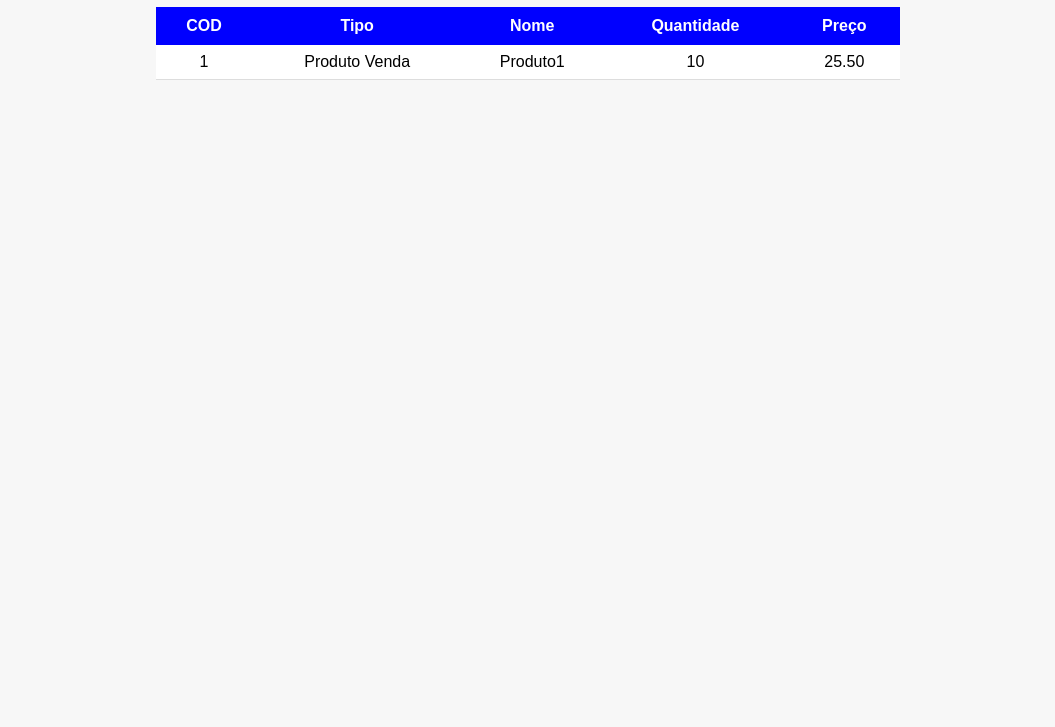
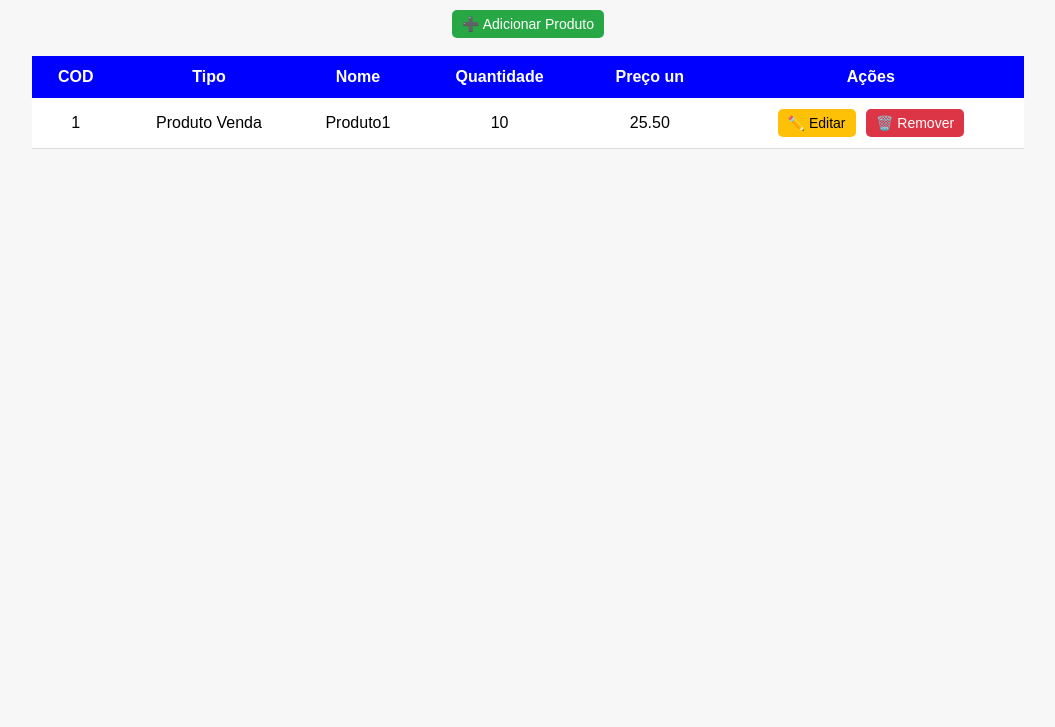
Before and after one commit to JOAOPEDROTADEUCOSTA/SISTEMA-DE-ESTOQUE, a plain HTML site: page index.html in a window 1280 px wide. Shown: the part 73-800 px from the top of the page, without its empty margins (112-1167 px from the left). Drawn offline with Linux system fonts and the light colour scheme.

Commit message:
botão adicionado
botões de adicionar, remover e editar

```diff
--- a/index.html
+++ b/index.html
@@ -7,13 +7,20 @@
 </head>
 <body>
     <h1>Estoque de Produtos</h1>
+
+    <!-- Botão de adicionar -->
+    <div class="actions-container">
+        <button class="add-btn">➕ Adicionar Produto</button>
+    </div>
+
     <table>
         <tr>
             <th>COD</th>
             <th>Tipo</th>
             <th>Nome</th>
             <th>Quantidade</th>
-            <th>Preço</th>
+            <th>Preço un</th>
+            <th>Ações</th>
         </tr>
         <tr>
             <td>1</td>
@@ -21,6 +28,10 @@
             <td>Produto1</td>
             <td>10</td>
             <td>25.50</td>
+            <td>
+                <button class="edit-btn">✏️ Editar</button>
+                <button class="remove-btn">🗑️ Remover</button>
+            </td>
         </tr>
     </table>
 </body>
--- a/style.css
+++ b/style.css
@@ -4,13 +4,18 @@ body {
     background-color: #f7f7f7;
 }
 
-h1 {
+h1, h2 {
     color: #000000;
     text-align: center;
 }
 
+.actions-container {
+    text-align: center;
+    margin-bottom: 15px;
+}
+
 table {
-    width: 60%;
+    width: 80%;
     margin: 0 auto;
     border-collapse: collapse;
     background-color: #fff;
@@ -19,7 +24,7 @@ table {
 th {
     background-color: #0000FF;
     color: white;
-    padding: 10px;
+    padding: 12px;
 }
 
 td {
@@ -32,3 +37,40 @@ td {
 tr:hover {
     background-color: #f1f1f1;
 }
+
+
+button {
+    padding: 6px 10px;
+    margin: 3px;
+    border-radius: 5px;
+    border: none;
+    cursor: pointer;
+    font-size: 14px;
+}
+
+.add-btn {
+    background-color: #28a745;
+    color: white;
+}
+
+.add-btn:hover {
+    background-color: #218838;
+}
+
+.edit-btn {
+    background-color: #ffc107;
+    color: black;
+}
+
+.edit-btn:hover {
+    background-color: #e0a800;
+}
+
+.remove-btn {
+    background-color: #dc3545;
+    color: white;
+}
+
+.remove-btn:hover {
+    background-color: #c82333;
+}
```
